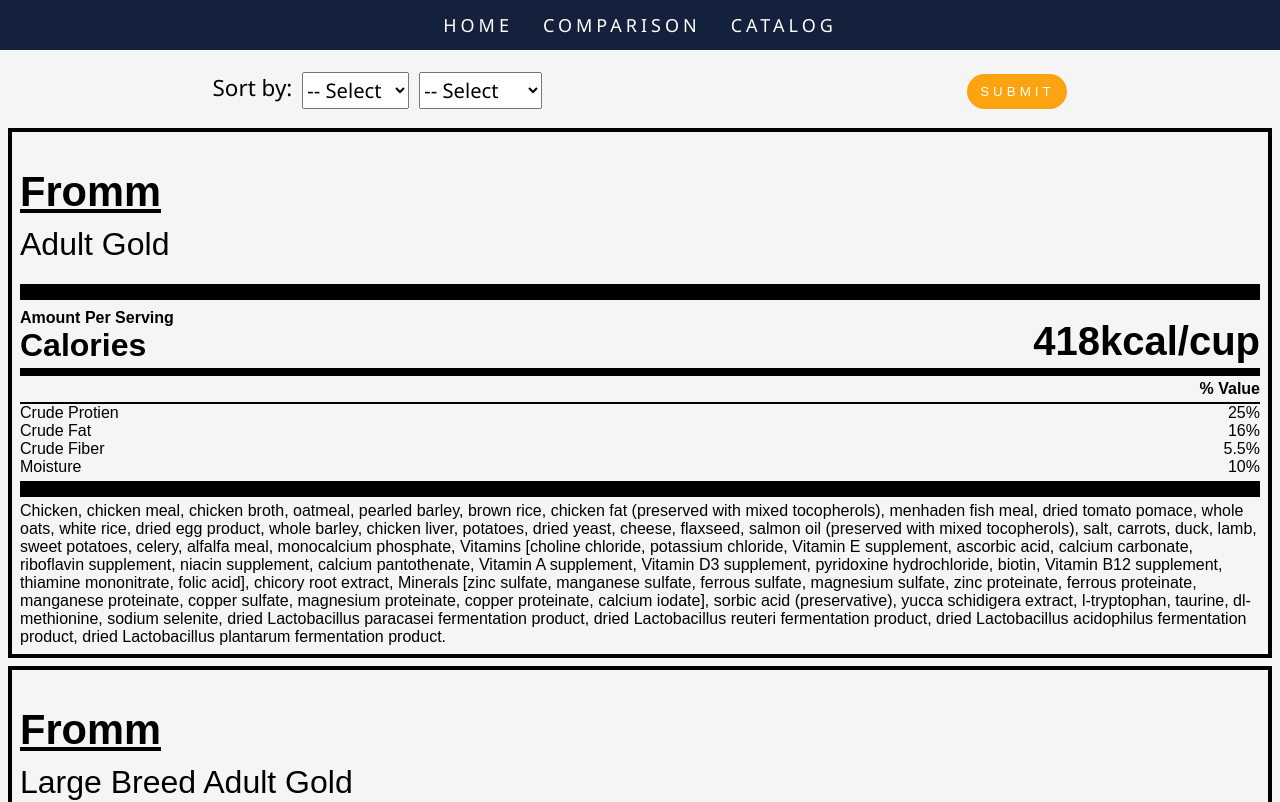
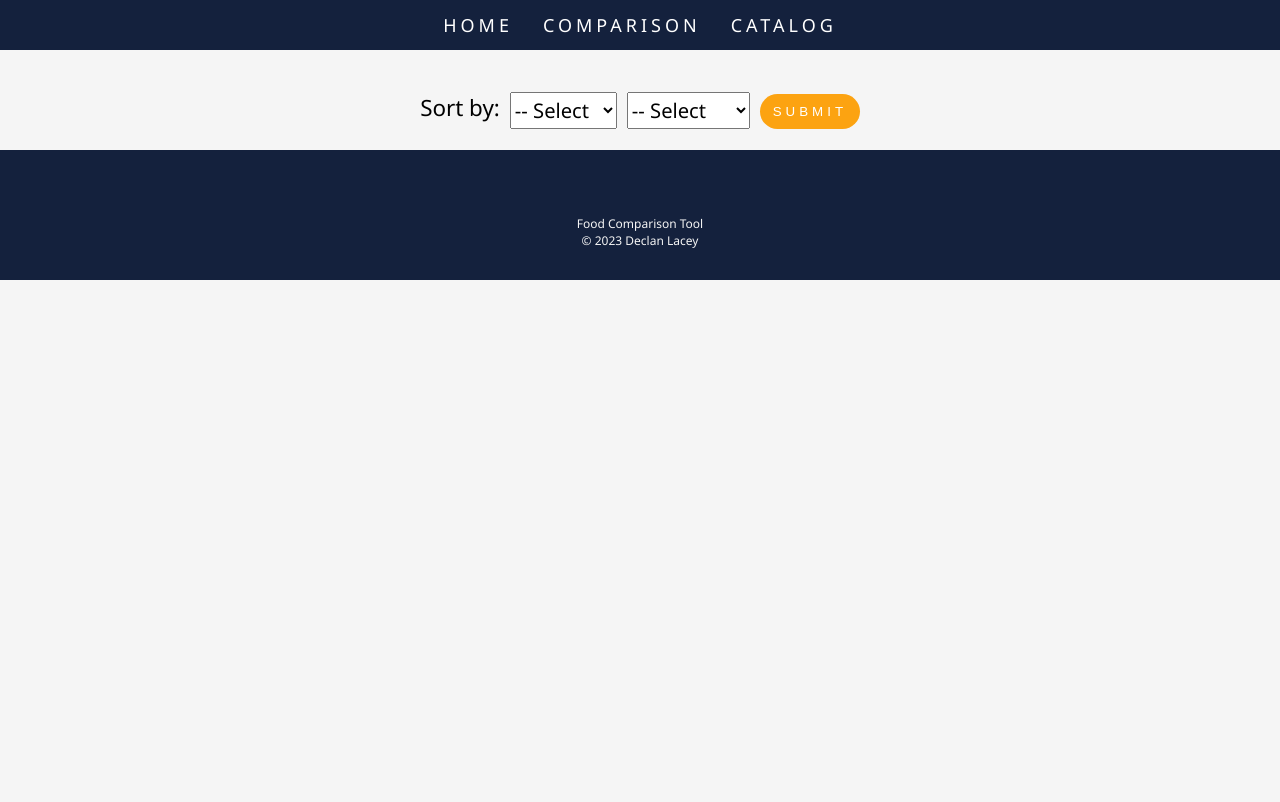
Before and after one commit to DeclanLacey/pet-food-comp, a React (Vite) app: page /food-catalog in a window 1280 px wide. Shown: the top 802 px of the page. Built offline with nearby package versions, Linux system fonts and the light colour scheme.

Commit message:
Additon of new context files as well as the selection page that allows users to choose which type of food they would like to see on the catalog page

```diff
--- a/src/App.jsx
+++ b/src/App.jsx
@@ -3,9 +3,10 @@
 import SearchForm from "./SearchForm"
 import Comp from "./Comp"
 import Home from "./Home"
+import FoodCatalogSelection from "./FoodCatalogSelection"
 import Catalog from "./Catalog"
 import {Link, Routes, Route} from "react-router-dom"
-import { FoodContext } from "./foodContext";
+import { FoodContext } from "./context/foodContext";
 
 
 function App() {
@@ -16,26 +17,27 @@
 
     return (
         <div>
-            <div>
+            <div className="main-container">
                 <div className="nav-container">
                     <Link className="nav-item" to="/"> Home </Link>
                     <Link className="nav-item" to="/search-form"> Comparison </Link>
-                    <Link className="nav-item" to="/food-catalog"> Catalog </Link>
+                    <Link className="nav-item" to="/food-catalog-selection"> Catalog </Link>
                 </div>
-
 
                 <Routes>
                     <Route exact path="/" element={<Home />} />
                     <Route exact path="/search-form" element={<SearchForm />}/>
+                    <Route exact path="/food-catalog-selection" element={<FoodCatalogSelection/>}> </Route>
                     <Route exact path="/food-catalog" element={<Catalog />}> </Route>
                     <Route exact path="/comp" element={<Comp />}> </Route>
                 </Routes>
 
-                <footer className="footer-container">
-                    <p className="footer-content-top"> Food Comparison Tool </p>
-                    <p className="footer-content-bottom">© 2023 Declan Lacey</p>
-                </footer>
             </div>
+
+            <footer className="footer-container" >
+                <p className="footer-content-top"> Food Comparison Tool </p>
+                <p className="footer-content-bottom">© 2023 Declan Lacey</p>
+            </footer>
         </div>
     )
 }
--- a/src/Catalog.jsx
+++ b/src/Catalog.jsx
@@ -1,10 +1,27 @@
-import React, { useState } from "react";
-import foodData from "./data/dogFood.json"
-import { render } from "react-dom";
+import React, { useState, useContext } from "react";
+import dogFoodData from "./data/dogFood.json"
+import catFoodData from "./data/catFood.json"
+import { AnimalSelectionContext } from "./context/animalSelectionContext";
 
 
+/////////// Initializing variables upon page load
+let foodData = null
 let combinedBrands = []
-let sortedBrands
+let sortedBrands = null
+
+function Catalog() {
+
+    const [formSelection, setFormSelection] = useState(null)
+    const {animalSelection, setAnimalSelection} = useContext(AnimalSelectionContext)
+    foodData = null
+    combinedBrands = []
+
+/////////// This is setting the data to the correct data based on the animalSelection context
+    if(animalSelection === "dog") {
+        foodData = dogFoodData
+    }else if (animalSelection === "cat") {
+        foodData = catFoodData
+    }
 
 /////// This function combines all of the foods into one array so they can be sorted
     function combineFoodBrands() {
@@ -15,19 +32,14 @@
             }
         })
     }
+    ////////// Making sure food data is a truthy value before the above function is ran
+    if (foodData) {
         combineFoodBrands()
+    }
 
+////////////////////////////////////////////////////////////////////////////////////////////
 
-
-
-
-/////////////////////////////////////////
-////////////// Next i need to allow the user to choose cat or dog and render the correct data in this file
-////////////////////////////////////////
-
-
-
-
+////////// This function renders the sorted data based on the selection made
     function renderSortedData(selectedAnswerOne, selectedAnswerTwo) {
         function sortJSON(arr, key, asc=true) {
             return arr.sort((a, b) => {
@@ -138,11 +150,10 @@
         })
     }
 
+/////////////////////////////////////////////////////////////////////////////////////////////
 
-
-
-
-const brands = foodData.map((brand, index) => {
+///////// This renders the unsorted brands upon the inital load of the page
+    const brands = foodData ? foodData.map((brand, index) => {
         const productsList = brand.products
         const brandName = brand.brandName
         function mapProducts() {
@@ -240,13 +251,12 @@
                 {mapProducts()}
             </div>
         )
-})
+    }) : []
+
+///////////////////////////////////////////////////////////////////////////////////////////////////////
 
 
-function Catalog() {
-
-    const [formSelection, setFormSelection] = useState(null)
-
+////////// Handles the submit of the sorting form
     function handleSubmit(event) {
         event.preventDefault();
         const selectionOne = event.target.selectionOne.value
@@ -261,14 +271,14 @@
     }
 
     return (
-        /////////// right now this is rendering the normal list and the sorted list\
-        /////////// you need to figure out a good way to conditionally render the one that needs to be
+
         <div className="catalog-container" >
             <div className="catalog-form-container">
-                <form onSubmit={handleSubmit} className="catalog-form">
+                <form onSubmit={handleSubmit} className="catalog-form" >
+                    <div className="catalog-form-lower">
                         <div className="catalog-form-selection-container">
                             <label> Sort by: </label>
-                        <select required name="selectionOne" className="catalog-select">
+                            <select name="selectionOne" className="catalog-select">
                                 <option value="" > -- Select</option>
                                 <option value="kcal"> Kcal </option>
                                 <option value="protein"> Protein</option>
@@ -276,7 +286,7 @@
                                 <option value="fiber"> Fiber </option>
                                 <option value="moisture"> Moisture </option>
                             </select>
-                        <select required name="selectionTwo" className="catalog-select">
+                            <select name="selectionTwo" className="catalog-select">
                                 <option value="" > -- Select</option>
                                 <option value={false} > High - Low </option>
                                 <option value={true}> Low - High </option>
@@ -284,6 +294,7 @@
                         </div>
                         <div className="catalog-form-submit-container">
                             <input type="submit" className="submit-btn catalog-btn"/>
+                        </div>
                     </div>
                 </form>
             </div>
--- a/src/Comp.jsx
+++ b/src/Comp.jsx
@@ -1,5 +1,5 @@
 import React, { useContext, useEffect} from "react";
-import { FoodContext } from "./foodContext";
+import { FoodContext } from "./context/foodContext";
 import dogFoodData from "./data/dogFood.json"
 import catFoodData from "./data/catFood.json"
 import {Link, Routes, Route, useNavigate, Navigate} from 'react-router-dom';
--- /dev/null
+++ b/src/FoodCatalogSelection.jsx
@@ -0,0 +1,30 @@
+import { AnimalSelectionContext } from "./context/animalSelectionContext"
+import React, { useState, useEffect, useContext } from "react";
+import {Link, Routes, Route, useNavigate, Navigate} from 'react-router-dom';
+
+function FoodCatalogSelection() {
+
+    const {animalSelection, setAnimalSelection} = useContext(AnimalSelectionContext)
+    const navigate = useNavigate();
+
+    function handleSubmit(event) {
+        event.preventDefault();
+        setAnimalSelection(event.target.animalSelectionForm.value)
+        navigate("/food-catalog")
+    }
+
+    return(
+        <div className="food-catalog-selection-container">
+            <form onSubmit={handleSubmit} >
+                <select required name="animalSelectionForm">
+                    <option value=""> -- Please Select Animal </option>
+                    <option value="dog"> Dog </option>
+                    <option value="cat"> Cat </option>
+                </select>
+                <input type="submit"/>
+            </form>
+        </div>
+    )
+}
+
+export default FoodCatalogSelection
--- a/src/SearchForm.jsx
+++ b/src/SearchForm.jsx
@@ -1,6 +1,6 @@
 import React, { useContext, useState } from "react"
 import {Link, Routes, Route, useNavigate, Navigate} from 'react-router-dom';
-import { FoodContext } from "./foodContext";
+import { FoodContext } from "./context/foodContext";
 import dogFoodData from "./data/dogFood.json"
 import catFoodData from "./data/catFood.json"
 
@@ -39,12 +39,12 @@
     }
 
     function handleAnimalChange(event) {
-        setCurrentAnimialSelection(event.target.value)
         if (event.target.value === "cat") {
             foodData = catFoodData
         }else if (event.target.value === "dog") {
             foodData = dogFoodData
         }
+        setCurrentAnimialSelection(event.target.value)
     }
 
     function handleBrandOneChange(event) {
--- /dev/null
+++ b/src/context/animalSelectionContext.jsx
@@ -0,0 +1,18 @@
+import React, {useState, useEffect} from "react"
+import catFoodData from "../data/catFood.json"
+import dogFoodData from "../data/dogFood.json"
+
+const AnimalSelectionContext = React.createContext()
+function AnimalSelectionContextProvider(props) {
+
+    const [animalSelection, setAnimalSelection] = useState(null)
+
+
+    return (
+        <AnimalSelectionContext.Provider value={{animalSelection, setAnimalSelection}}>
+            {props.children}
+        </AnimalSelectionContext.Provider>
+    )
+}
+
+export {AnimalSelectionContextProvider, AnimalSelectionContext}
--- a/src/foodContext.jsx
+++ b/src/context/foodContext.jsx
@@ -1,6 +1,7 @@
 import React, {useState, useEffect} from "react"
+
+
 const FoodContext = React.createContext()
-
 function FoodContextProvider(props) {
     // const [foodSelection, setFoodSelection] = useState(null)
     function getInitalContext() {
--- a/src/index.css
+++ b/src/index.css
@@ -10,6 +10,9 @@
     font-family: 'Noto Sans', sans-serif;
     background-color: whitesmoke;
 }
+
+
+
 
 /* ///////////////// Nav Styl/ing //////////////////// */
 
@@ -46,6 +49,7 @@
 
 /* ////////////////// Footer styling //////////////////////////// */
 
+
 .footer-container {
     background-color: #14213d;
     height: 130px;
@@ -55,6 +59,7 @@
     align-items: center;
     font-size: 12px;
     color: whitesmoke;
+
 }
 
 .footer-content-top {
@@ -222,11 +227,33 @@
 
 /* ////////////////// Catalog Page styling //////////////////////// */
 
-.catalog-form {
+.extraMargin {
+  margin-top: 60px;
+}
+
+.catalog-form-lower {
   display: flex;
   width: 100%;
   justify-content: space-around;
   font-size: 1.4em;
+  margin-top: 10px;
+}
+
+.catalog-form {
+  display: flex;
+  justify-content: center;
+  flex-direction: column;
+  align-items: center;
+  margin-bottom: 30px;
+}
+
+.catalog-form-upper {
+  margin-bottom: 5px;
+  width: 100%;
+  display: flex;
+  justify-content: center;
+  font-size: 1.4em;
+  gap: 10px;
 }
 
 .catalog-form-container {
@@ -247,11 +274,24 @@
   gap: 10px;
 }
 
-
-
 .catalog-btn {
   width: 100px;
   height: 35px;
+  margin-left: 10px;
+}
+
+.catalog-container {
+  padding-top: 90px;
+}
+
+
+
+
+/* ////////////////////// Catalog selection page styling //////////////////// */
+
+.food-catalog-selection-container {
+  padding-top: 70px;
+
 }
 
 
@@ -531,10 +571,3 @@
     font-size: 2.5em;
     font-weight: bold;
   }
-
-
-/* ///////////////////////// Catalog page styling ////////////////////////////// */
-
-.catalog-container {
-  padding-top: 60px;
-}
--- a/src/main.jsx
+++ b/src/main.jsx
@@ -3,14 +3,17 @@
 import App from './App.jsx'
 import './index.css'
 import { BrowserRouter as Router} from 'react-router-dom'
-import { FoodContextProvider } from './foodContext.jsx'
+import { FoodContextProvider } from './context/foodContext.jsx'
+import { AnimalSelectionContextProvider } from './context/animalSelectionContext.jsx'
 
 ReactDOM.createRoot(document.getElementById('root')).render(
   <Router>
     <React.StrictMode>
-      <FoodContextProvider>
-        <App />
-      </FoodContextProvider>
+      <AnimalSelectionContextProvider>
+        <FoodContextProvider>
+          <App />
+        </FoodContextProvider>
+      </AnimalSelectionContextProvider>
     </React.StrictMode>
   </Router>
   ,
```
Lines whose indentation alone changed are shown as unchanged.
